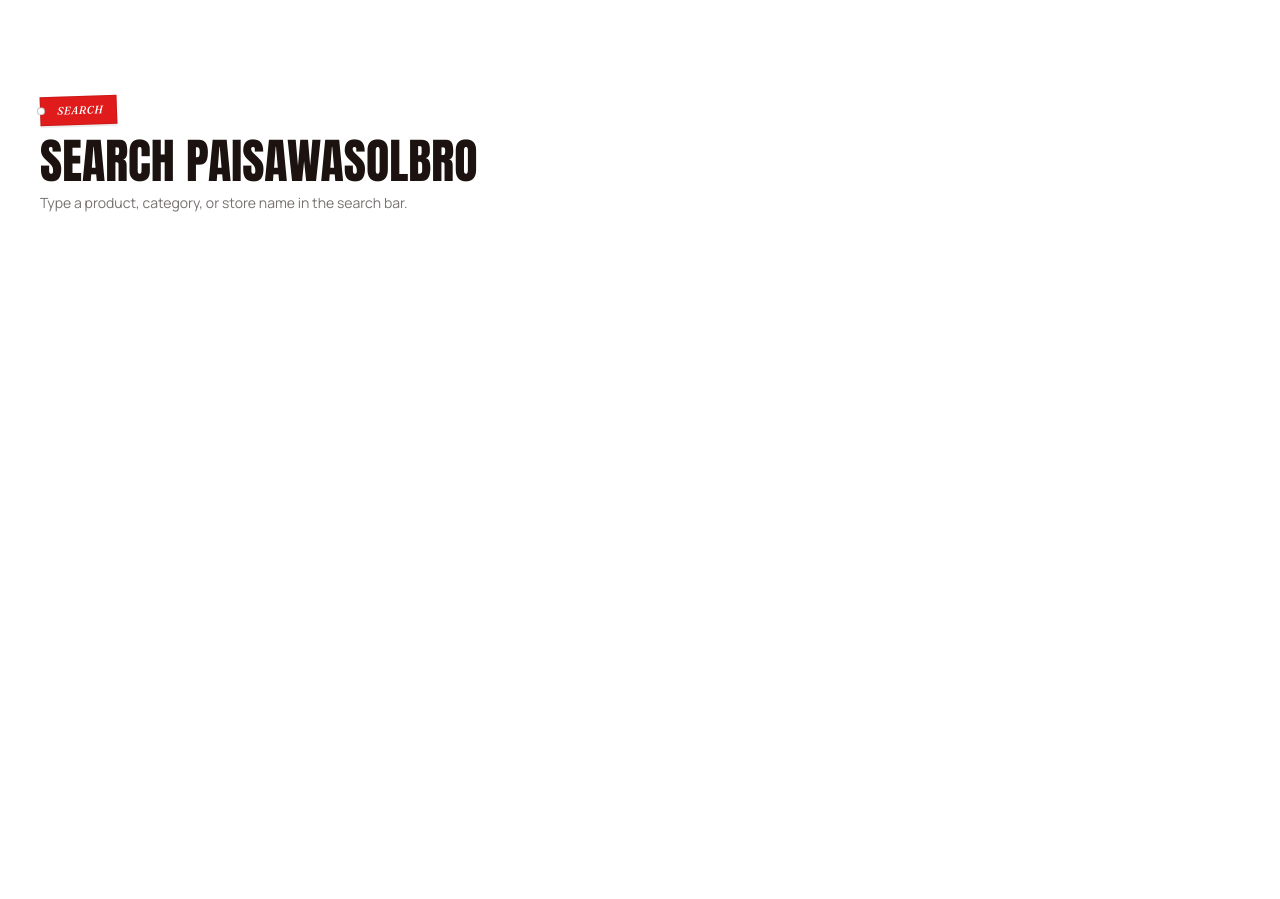
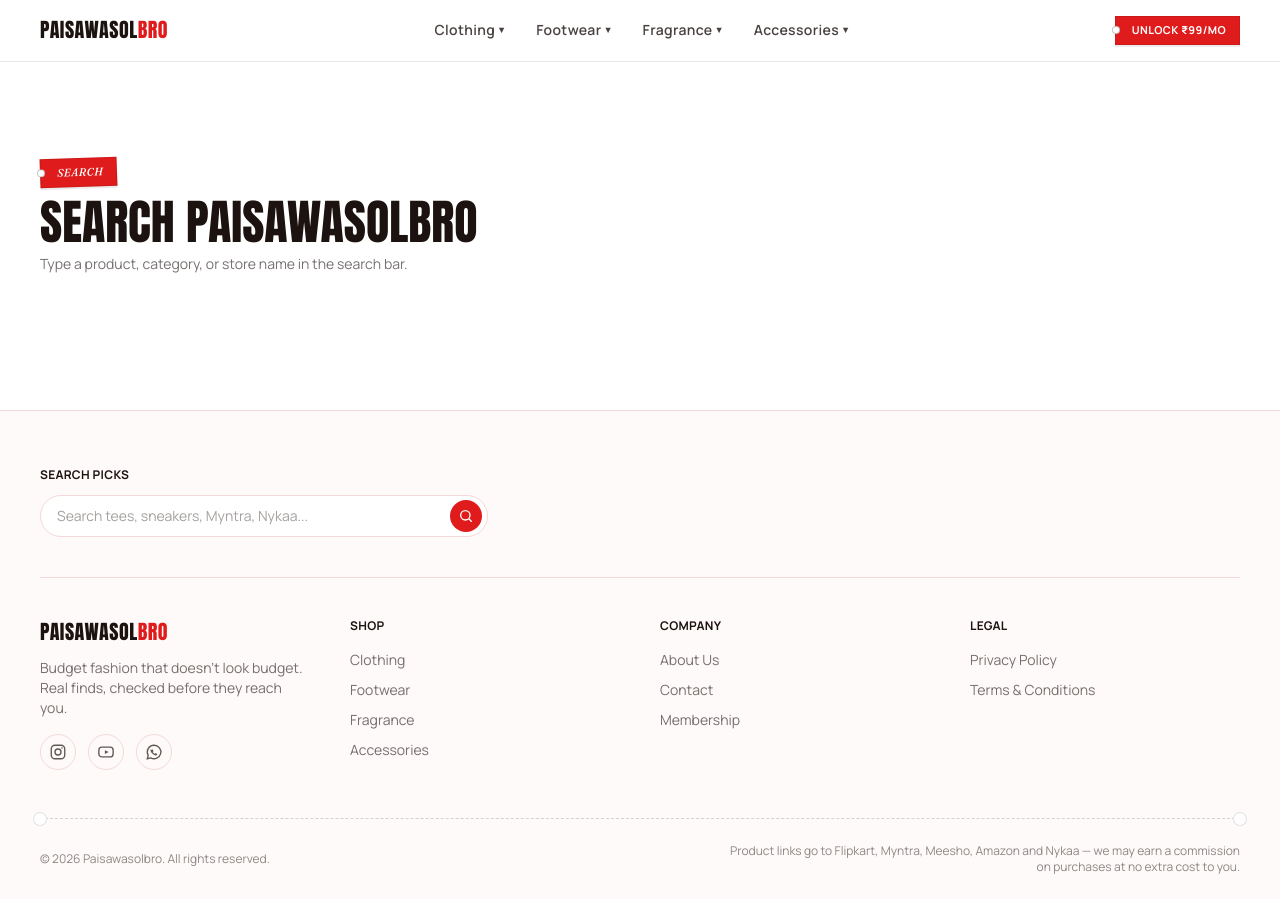
Before and after one commit to Rahulrai09/paisawasolbro, a Next.js app: page /search in a window 1280 px wide. Before the commit the page ends 800 px from the top, so only its background shows below. Built offline with nearby package versions, Linux system fonts and the light colour scheme.

Commit message:
Add Nav and Footer (with search) to Today and Search pages

```diff
--- a/app/search/page.tsx
+++ b/app/search/page.tsx
@@ -1,5 +1,7 @@
 import { products } from "@/lib/data";
 import ProductCard from "@/components/ProductCard";
+import Nav from "@/components/Nav";
+import Footer from "@/components/Footer";
 
 export const metadata = {
   title: "Search — Paisawasolbro",
@@ -22,6 +24,8 @@
     : [];
 
   return (
+    <>
+      <Nav />
       <main className="mx-auto max-w-7xl px-5 py-16 md:px-10 md:py-24">
         <div className="mb-10">
           <span className="eyebrow price-tag price-tag--gold tilt-l mb-3">
@@ -51,5 +55,7 @@
           )
         )}
       </main>
+      <Footer />
+    </>
   );
 }
--- a/app/today/page.tsx
+++ b/app/today/page.tsx
@@ -1,3 +1,5 @@
+import Nav from "@/components/Nav";
+import Footer from "@/components/Footer";
 import TodaysPicks from "@/components/TodaysPicks";
 
 export const metadata = {
@@ -8,6 +10,8 @@
 
 export default function TodayPage() {
   return (
+    <>
+      <Nav />
       <main>
         <section className="relative w-full overflow-hidden bg-[#1C1310]">
           <div className="relative mx-auto flex aspect-[386/215] w-full max-w-[1898px] items-center justify-center md:aspect-[1898/780]">
@@ -25,5 +29,7 @@
 
         <TodaysPicks />
       </main>
+      <Footer />
+    </>
   );
 }
```
Lines whose indentation alone changed are shown as unchanged.
